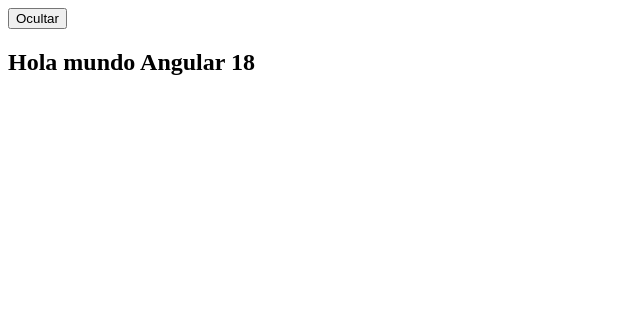
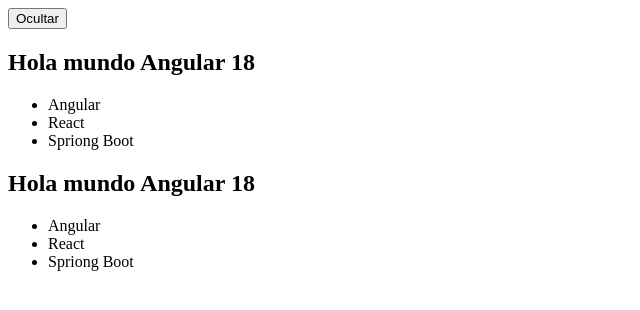
Before and after one commit to aboylan/angular-app, an Angular app: page / in a window 1280 px wide. Both pictures are taken after a click on the button "Mostrar". Shown: the top 310 px of the page, without its empty margins (0-640 px from the left). Built offline with nearby package versions, Linux system fonts and the light colour scheme.

Commit message:
La directiva ngFor y nueva sintaxis de flujos de control

```diff
--- a/src/app/app.component.html
+++ b/src/app/app.component.html
@@ -1,9 +1,25 @@
 <button type="button" (click)="setEnabled()">
   {{ enabled ? 'Ocultar' : 'Mostrar' }}
 </button>
+
 <div *ngIf="enabled; else notEnabled">
   <h2>{{ title }}</h2>
 </div>
 <ng-template #notEnabled>
   <div>Lo sentimos no esta disponible!</div>
 </ng-template>
+
+<ul *ngIf="enabled">
+  <li *ngFor="let course of courses">{{ course }}</li>
+</ul>
+
+@if (enabled) {
+  <h2>{{ title }}</h2>
+  <ul>
+    @for (course of courses; track $index) {
+      <li>{{ course }}</li>
+    }
+  </ul>
+} @else {
+  <h2>Lo sentimos no esta disponible!</h2>
+}
--- a/src/app/app.component.ts
+++ b/src/app/app.component.ts
@@ -13,7 +13,9 @@
   title: string = 'Hola mundo Angular 18';
   enabled: boolean = false;
 
-  setEnabled(): void{
+  courses: string[] = ['Angular', 'React', 'Spriong Boot'];
+
+  setEnabled(): void {
     this.enabled = this.enabled ? false : true;
     console.log('hemos hecho click en setEnabled');
   }
```
